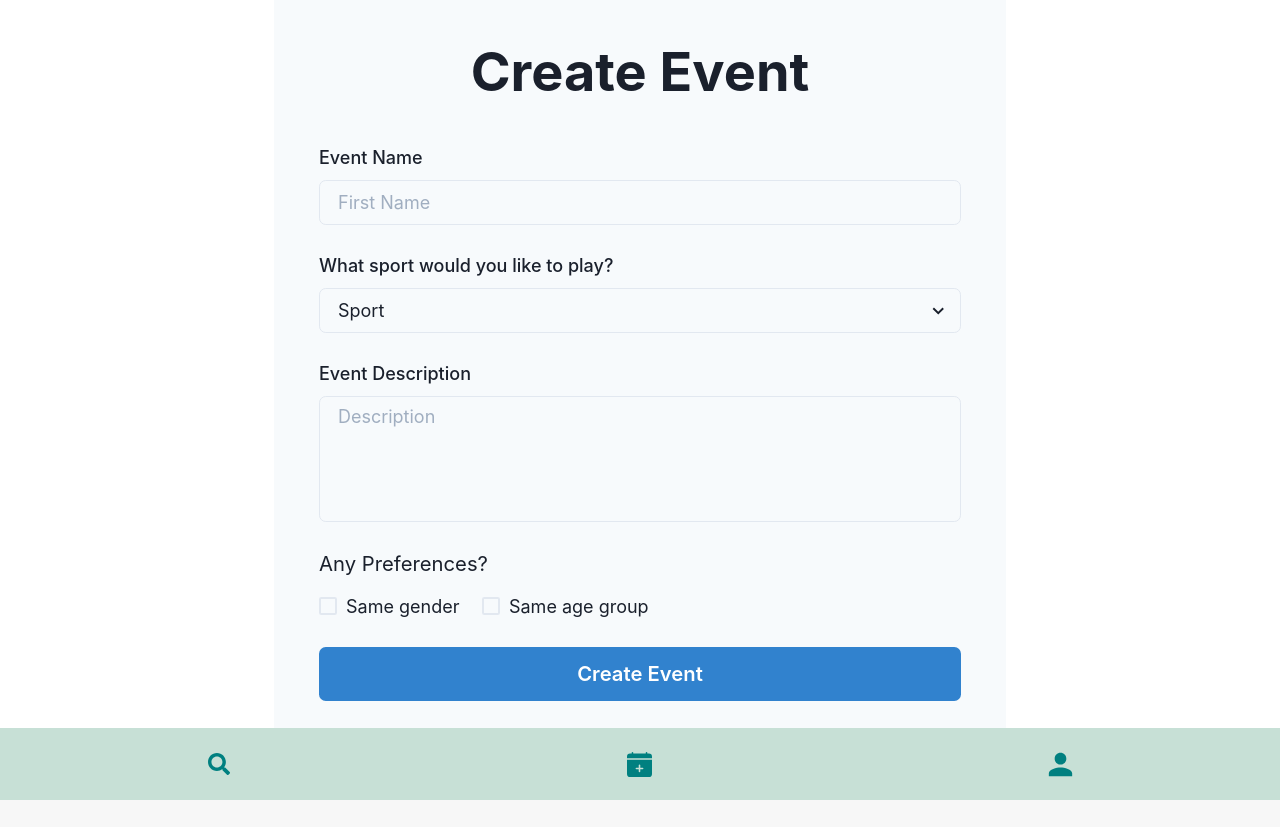
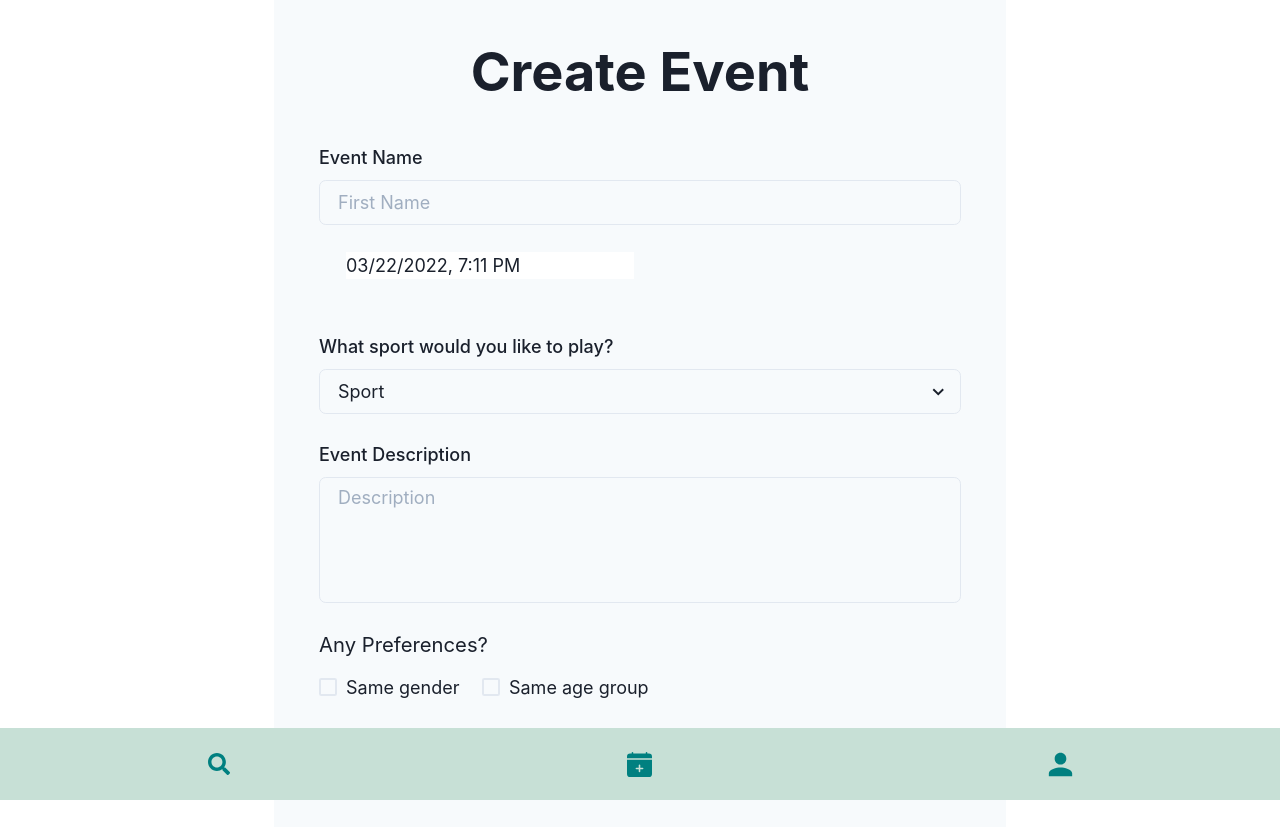
Before and after one commit to christopherdegroot/Sportr, a Next.js app: page /create-event in a window 1280 px wide. Before the commit the page ends 800 px from the top, so only its background shows below. Built offline with nearby package versions, Linux system fonts and the light colour scheme.

Commit message:
add react date-picker

```diff
--- a/components/CreateEvent.js
+++ b/components/CreateEvent.js
@@ -28,14 +28,17 @@ import {
   GridItem,
   CheckboxGroup,
   Grid,
-  Stack
+  Stack,
 } from "@chakra-ui/react";
 import Sportcheckbox from "./Sportcheckbox";
 import { useState } from "react";
+import DatePicker from "react-datepicker";
+import "react-datepicker/dist/react-datepicker.css";
 
 const Details = () => {
   const { isOpen, onToggle } = useDisclosure();
-  const [sliderValue, setSliderValue] = useState(50)
+  const [sliderValue, setSliderValue] = useState(50);
+  const [startDate, setStartDate] = useState(new Date());
 
   return (
     <Container maxW="container.md">
@@ -49,30 +52,39 @@ const Details = () => {
               <FormLabel>Event Name </FormLabel>
               <Input placeholder="First Name" />
             </FormControl>
+            <GridItem p={6} colSpan={2}>
+              <DatePicker
+                showTimeSelect
+                dateFormat="Pp"
+                selected={startDate}
+                onChange={(date) => setStartDate(date)}
+              />
+            </GridItem>
           </GridItem>
           <GridItem colSpan={2}>
-          <FormControl>
+            <FormControl>
               <FormLabel>What sport would you like to play?</FormLabel>
               <Select placeholder="Sport">
-                <option value='spikeball'>Spike Ball</option>
-                <option value='discgolf'>Disc Golf</option>
-                <option value='basketball'>Basketball</option>
+                <option value="spikeball">Spike Ball</option>
+                <option value="discgolf">Disc Golf</option>
+                <option value="basketball">Basketball</option>
               </Select>
-
             </FormControl>
           </GridItem>
           <GridItem colSpan={2}>
             <FormControl>
               <FormLabel>Event Description</FormLabel>
-              <Textarea resize="none" h="7em" placeholder="Description"/>
+              <Textarea resize="none" h="7em" placeholder="Description" />
             </FormControl>
           </GridItem>
           <GridItem colSpan={2}>
-            <Text pb='3' fontSize={'lg'}>Any Preferences?</Text>
-          <Stack spacing={5} direction='row'>
-            <Checkbox>Same gender</Checkbox>
-            <Checkbox>Same age group</Checkbox>
-          </Stack>
+            <Text pb="3" fontSize={"lg"}>
+              Any Preferences?
+            </Text>
+            <Stack spacing={5} direction="row">
+              <Checkbox>Same gender</Checkbox>
+              <Checkbox>Same age group</Checkbox>
+            </Stack>
           </GridItem>
           <GridItem colSpan={2}>
             <Link href="/profile">
--- a/package.json
+++ b/package.json
@@ -18,6 +18,7 @@
     "framer-motion": "^6.2.8",
     "next": "12.1.0",
     "react": "17.0.2",
+    "react-datepicker": "^4.7.0",
     "react-dom": "17.0.2",
     "react-icons": "^4.3.1"
   },
```
Also changed, not shown: 1 other file (tests, documents, lock files or other folders).
